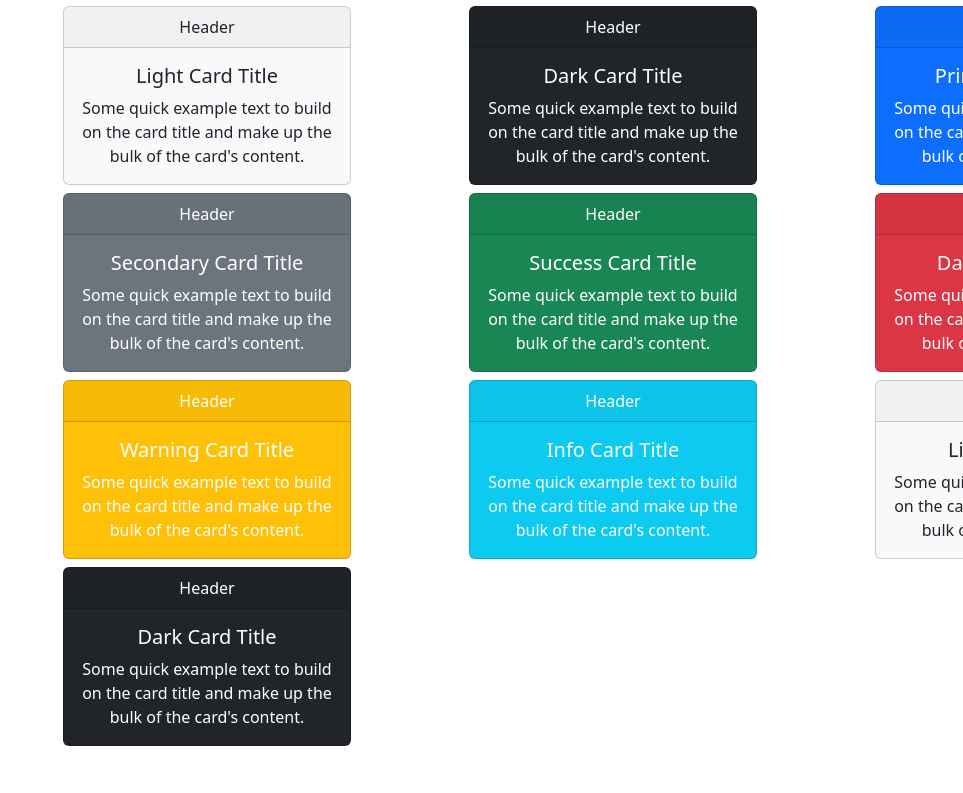
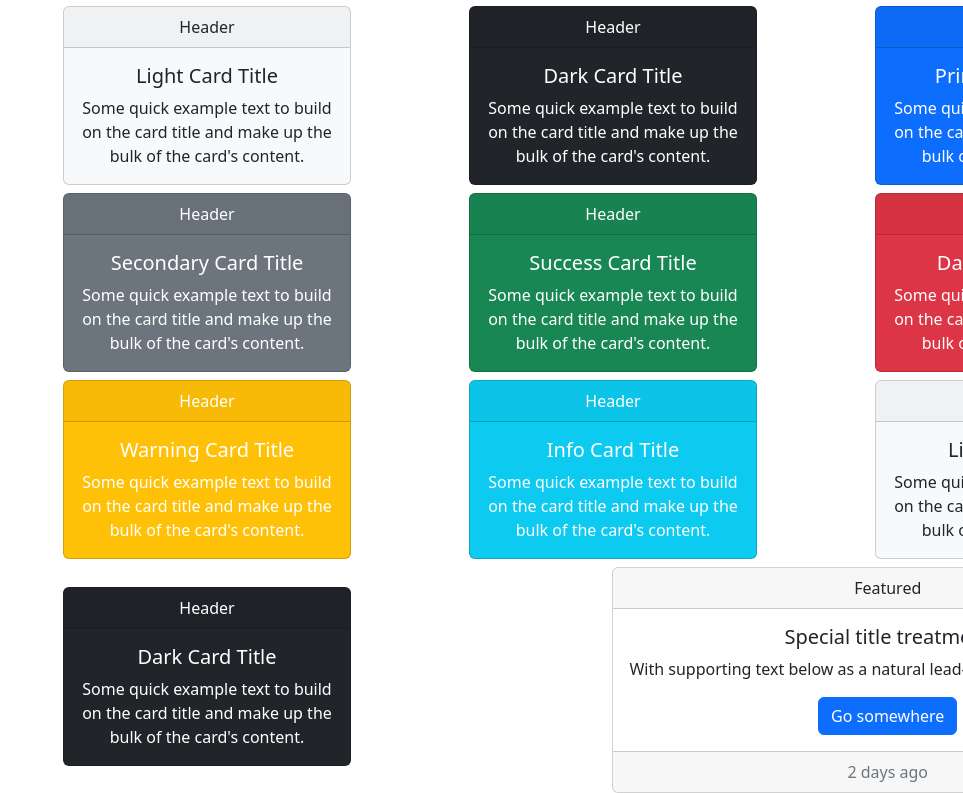
Before and after one commit to aziz4ammar/template-of-react.js-website, a React (Create React App) app: page / in a window 1280 px wide. Shown: the part 524-1317 px from the top of the page, without its empty margins (317-1280 px from the left). Before the commit the page ends 1278 px from the top, so only its background shows below. Built offline with nearby package versions, Linux system fonts and the light colour scheme.

Commit message:
adding files

```diff
--- a/src/components/body/Body.jsx
+++ b/src/components/body/Body.jsx
@@ -1,4 +1,5 @@
 import Card from 'react-bootstrap/Card';
+import Footer from '../footer/Footer';
 import "./body.css"
 function Body() {
   return (
@@ -61,7 +62,7 @@ function Body() {
         </Card>
 
       ))}
-
+    <Footer/>
     </div>
   );
 }
--- a/src/components/footer/Footer.jsx
+++ b/src/components/footer/Footer.jsx
@@ -1,9 +1,20 @@
-import React from 'react'
+import Button from 'react-bootstrap/Button';
+import Card from 'react-bootstrap/Card';
 
-const Footer = () => {
+function Footer() {
   return (
-    <div></div>
-  )
+    <Card className="text-center">
+      <Card.Header>Featured</Card.Header>
+      <Card.Body>
+        <Card.Title>Special title treatment</Card.Title>
+        <Card.Text>
+          With supporting text below as a natural lead-in to additional content.
+        </Card.Text>
+        <Button variant="primary">Go somewhere</Button>
+      </Card.Body>
+      <Card.Footer className="text-muted">2 days ago</Card.Footer>
+    </Card>
+  );
 }
 
-export default Footer
+export default Footer;
```
